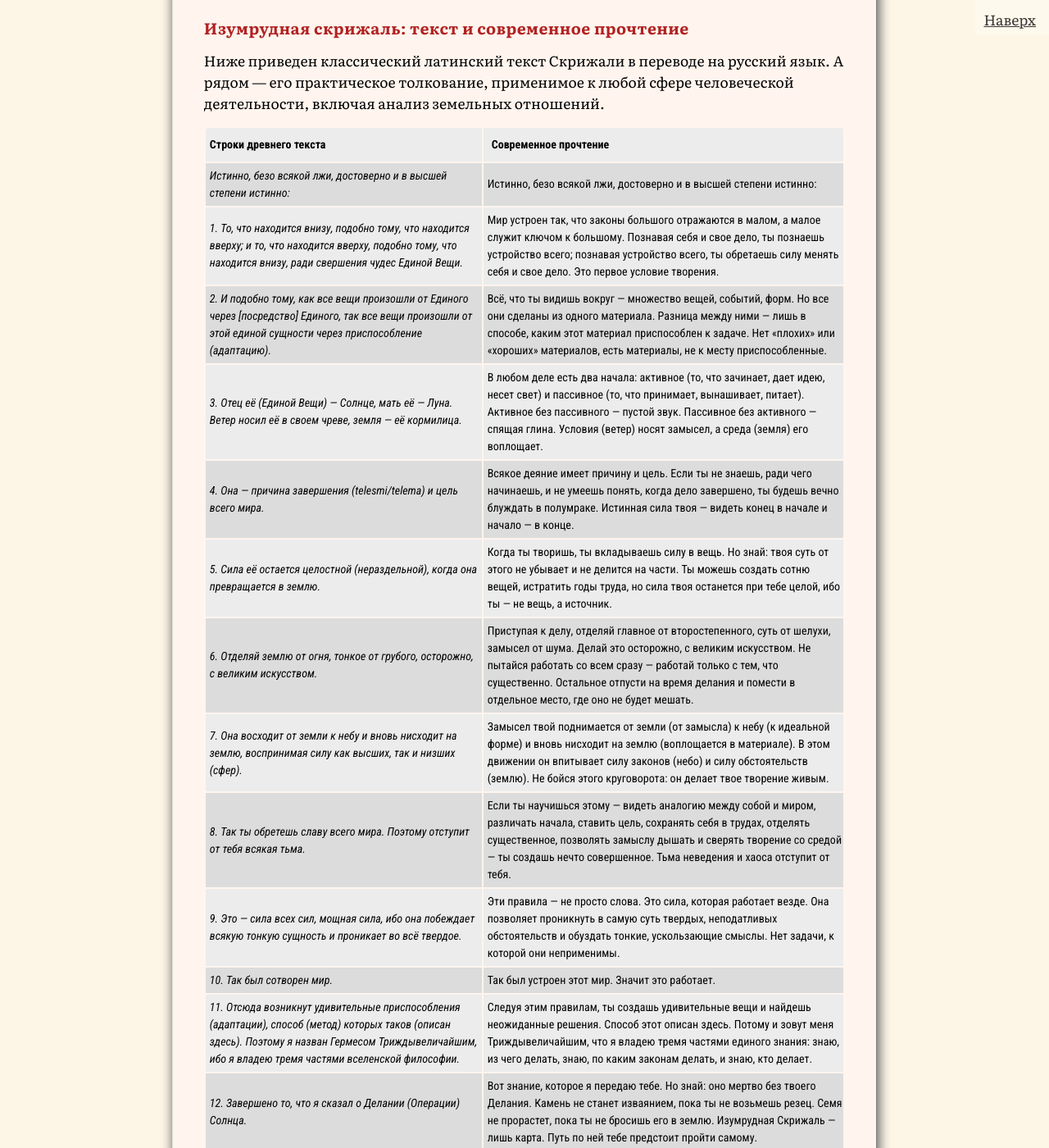
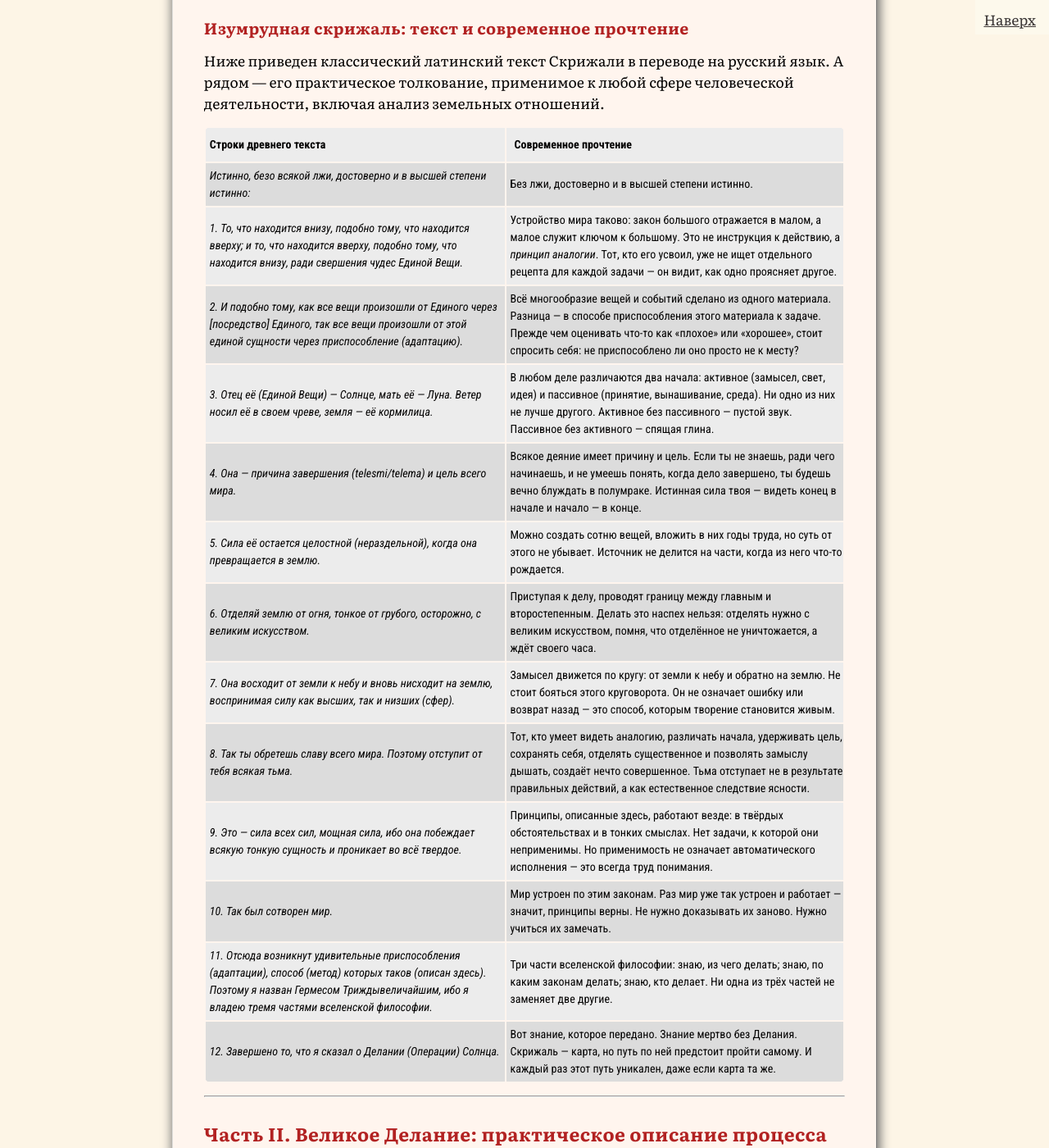
Before and after one commit to SergSi/land-use-art, a Jekyll site: the page built from _posts/2026-02-23-alhimia.md, in a window 1280 px wide and 1400 px high, scrolled down 2255 px. Shown: the whole window at 82% size. Built offline with Jekyll 4.4.1, drawn with Linux system fonts in a browser that asks for light colours; some web fonts are replaced; some of the changed text lies outside the part shown.

Commit message:
Update 2026-02-23-alhimia.md

```diff
--- a/_posts/2026-02-23-alhimia.md
+++ b/_posts/2026-02-23-alhimia.md
@@ -29,19 +29,19 @@ class: analitika
 
 | Строки древнего текста                                       | Современное прочтение                                        |
 | :----------------------------------------------------------- | :----------------------------------------------------------- |
-| *Истинно, безо всякой лжи, достоверно и в высшей степени истинно:* | Истинно, безо всякой лжи, достоверно и в высшей степени истинно: |
-| *1. То, что находится внизу, подобно тому, что находится вверху; и то, что находится вверху, подобно тому, что находится внизу, ради свершения чудес Единой Вещи.* | Мир устроен так, что законы большого отражаются в малом, а малое служит ключом к большому. Познавая себя и свое дело, ты познаешь устройство всего; познавая устройство всего, ты обретаешь силу менять себя и свое дело. Это первое условие творения. |
-| *2. И подобно тому, как все вещи произошли от Единого через [посредство] Единого, так все вещи произошли от этой единой сущности через приспособление (адаптацию).* | Всё, что ты видишь вокруг — множество вещей, событий, форм. Но все они сделаны из одного материала. Разница между ними — лишь в способе, каким этот материал приспособлен к задаче. Нет «плохих» или «хороших» материалов, есть материалы, не к месту приспособленные. |
-| *3. Отец её (Единой Вещи) — Солнце, мать её — Луна. Ветер носил её в своем чреве, земля — её кормилица.* | В любом деле есть два начала: активное (то, что зачинает, дает идею, несет свет) и пассивное (то, что принимает, вынашивает, питает). Активное без пассивного — пустой звук. Пассивное без активного — спящая глина. Условия (ветер) носят замысел, а среда (земля) его воплощает. |
+| *Истинно, безо всякой лжи, достоверно и в высшей степени истинно:* | Без лжи, достоверно и в высшей степени истинно.              |
+| *1. То, что находится внизу, подобно тому, что находится вверху; и то, что находится вверху, подобно тому, что находится внизу, ради свершения чудес Единой Вещи.* | Устройство мира таково: закон большого отражается в малом, а малое служит ключом к большому. Это не инструкция к действию, а *принцип аналогии*. Тот, кто его усвоил, уже не ищет отдельного рецепта для каждой задачи — он видит, как одно проясняет другое. |
+| *2. И подобно тому, как все вещи произошли от Единого через [посредство] Единого, так все вещи произошли от этой единой сущности через приспособление (адаптацию).* | Всё многообразие вещей и событий сделано из одного материала. Разница — в способе приспособления этого материала к задаче. Прежде чем оценивать что-то как «плохое» или «хорошее», стоит спросить себя: не приспособлено ли оно просто не к месту? |
+| *3. Отец её (Единой Вещи) — Солнце, мать её — Луна. Ветер носил её в своем чреве, земля — её кормилица.* | В любом деле различаются два начала: активное (замысел, свет, идея) и пассивное (принятие, вынашивание, среда). Ни одно из них не лучше другого. Активное без пассивного — пустой звук. Пассивное без активного — спящая глина. |
 | *4. Она — причина завершения (telesmi/telema) и цель всего мира.* | Всякое деяние имеет причину и цель. Если ты не знаешь, ради чего начинаешь, и не умеешь понять, когда дело завершено, ты будешь вечно блуждать в полумраке. Истинная сила твоя — видеть конец в начале и начало — в конце. |
-| *5. Сила её остается целостной (нераздельной), когда она превращается в землю.* | Когда ты творишь, ты вкладываешь силу в вещь. Но знай: твоя суть от этого не убывает и не делится на части. Ты можешь создать сотню вещей, истратить годы труда, но сила твоя останется при тебе целой, ибо ты — не вещь, а источник. |
-| *6. Отделяй землю от огня, тонкое от грубого, осторожно, с великим искусством.* | Приступая к делу, отделяй главное от второстепенного, суть от шелухи, замысел от шума. Делай это осторожно, с великим искусством. Не пытайся работать со всем сразу — работай только с тем, что существенно. Остальное отпусти на время делания и помести в отдельное место, где оно не будет мешать. |
-| *7. Она восходит от земли к небу и вновь нисходит на землю, воспринимая силу как высших, так и низших (сфер).* | Замысел твой поднимается от земли (от замысла) к небу (к идеальной форме) и вновь нисходит на землю (воплощается в материале). В этом движении он впитывает силу законов (небо) и силу обстоятельств (землю). Не бойся этого круговорота: он делает твое творение живым. |
-| *8. Так ты обретешь славу всего мира. Поэтому отступит от тебя всякая тьма.* | Если ты научишься этому — видеть аналогию между собой и миром, различать начала, ставить цель, сохранять себя в трудах, отделять существенное, позволять замыслу дышать и сверять творение со средой — ты создашь нечто совершенное. Тьма неведения и хаоса отступит от тебя. |
-| *9. Это — сила всех сил, мощная сила, ибо она побеждает всякую тонкую сущность и проникает во всё твердое.* | Эти правила — не просто слова. Это сила, которая работает везде. Она позволяет проникнуть в самую суть твердых, неподатливых обстоятельств и обуздать тонкие, ускользающие смыслы. Нет задачи, к которой они неприменимы. |
-| *10. Так был сотворен мир.*                                  | Так был устроен этот мир. Значит это работает.               |
-| *11. Отсюда возникнут удивительные приспособления (адаптации), способ (метод) которых таков (описан здесь). Поэтому я назван Гермесом Триждывеличайшим, ибо я владею тремя частями вселенской философии.* | Следуя этим правилам, ты создашь удивительные вещи и найдешь неожиданные решения. Способ этот описан здесь. Потому и зовут меня Триждывеличайшим, что я владею тремя частями единого знания: знаю, из чего делать, знаю, по каким законам делать, и знаю, кто делает. |
-| *12. Завершено то, что я сказал о Делании (Операции) Солнца.* | Вот знание, которое я передаю тебе. Но знай: оно мертво без твоего Делания. Камень не станет изваянием, пока ты не возьмешь резец. Семя не прорастет, пока ты не бросишь его в землю. Изумрудная Скрижаль — лишь карта. Путь по ней тебе предстоит пройти самому. |
+| *5. Сила её остается целостной (нераздельной), когда она превращается в землю.* | Можно создать сотню вещей, вложить в них годы труда, но суть от этого не убывает. Источник не делится на части, когда из него что-то рождается. |
+| *6. Отделяй землю от огня, тонкое от грубого, осторожно, с великим искусством.* | Приступая к делу, проводят границу между главным и второстепенным. Делать это наспех нельзя: отделять нужно с великим искусством, помня, что отделённое не уничтожается, а ждёт своего часа. |
+| *7. Она восходит от земли к небу и вновь нисходит на землю, воспринимая силу как высших, так и низших (сфер).* | Замысел движется по кругу: от земли к небу и обратно на землю. Не стоит бояться этого круговорота. Он не означает ошибку или возврат назад — это способ, которым творение становится живым. |
+| *8. Так ты обретешь славу всего мира. Поэтому отступит от тебя всякая тьма.* | Тот, кто умеет видеть аналогию, различать начала, удерживать цель, сохранять себя, отделять существенное и позволять замыслу дышать, создаёт нечто совершенное. Тьма отступает не в результате правильных действий, а как естественное следствие ясности. |
+| *9. Это — сила всех сил, мощная сила, ибо она побеждает всякую тонкую сущность и проникает во всё твердое.* | Принципы, описанные здесь, работают везде: в твёрдых обстоятельствах и в тонких смыслах. Нет задачи, к которой они неприменимы. Но применимость не означает автоматического исполнения — это всегда труд понимания. |
+| *10. Так был сотворен мир.*                                  | Мир устроен по этим законам. Раз мир уже так устроен и работает — значит, принципы верны. Не нужно доказывать их заново. Нужно учиться их замечать. |
+| *11. Отсюда возникнут удивительные приспособления (адаптации), способ (метод) которых таков (описан здесь). Поэтому я назван Гермесом Триждывеличайшим, ибо я владею тремя частями вселенской философии.* | Три части вселенской философии: знаю, из чего делать; знаю, по каким законам делать; знаю, кто делает. Ни одна из трёх частей не заменяет две другие. |
+| *12. Завершено то, что я сказал о Делании (Операции) Солнца.* | Вот знание, которое передано. Знание мертво без Делания. Скрижаль — карта, но путь по ней предстоит пройти самому. И каждый раз этот путь уникален, даже если карта та же. |
 
 ---
 
@@ -489,19 +489,31 @@ class Center self
 
 И здесь рождается *ясность* — но не до, а в самом акте разделения. Ты видишь: *вот это я могу доверить машине, потому что оно соответствует её природе. А вот это — нет*. Эта ясность — твой компас на всё время работы с ИИ. Держи её.
 
-### 2. Очищение и работа: жёсткая постановка задачи
+### 2. Очищение и работа: точность без алгоритма
 
-В стерильном пространстве твоего запроса ИИ становится «очищенным делателем». Он лишён всего, что мешает: сомнений, усталости, предвзятости (если ты хорошо очистил данные). Но у этой стерильности есть обратная сторона: ИИ буквален. Он не понимает иронии, недосказанности, намёка. Он исполнит инструкцию до буквы, даже если эта буква ведёт к абсурду.
+В пространстве, где человек обратился к искусственному разуму, действует тот же закон, что и в любом другом Делании: *в колбу попадает только то, что признано существенным на этапе разделения*. Ничего лишнего. Ничего случайного.
 
-Поэтому твоя задача на этом этапе — говорить с ИИ на его языке, языке предельно чётких инструкций. Ты не просишь, ты ставишь задачу.
+Искусственный разум буквален. Он не знает недосказанности, не чувствует иронии, не различает важное и неважное вне того, что ему явно указано. Это не недостаток, а его природа — как природа огня сжигать, а воды течь вниз. Тот, кто работает с ним, не борется с этой природой, а принимает её как данность.
 
-- «Составь перечень вопросов, за решение которых кадастровый инженер несёт ответственность в соответствии с требованиями законодательства.»
-- «Найди все пересечения этих земельных участков с охранными зонами, используя следующие карты...»
-- «Проверь исковое заявление на соответствие требованиям Гражданского процессуального кодекса.»
+Поэтому речь идёт не о «правильной формулировке запроса» (это всё ещё поиск алгоритма), а о *способе присутствия* в этом пространстве.
 
-ИИ создаёт «примерное творение» — идеальный, выхолощенный, математически выверенный продукт. Чертеж, но не дом. Текст, но не смысл. Вариант, но не выбор.
+Вот что отличает герметический подход от технократического:
 
-В этом пространстве работы ты удерживаешь ясность, обретённую при разделении. Ты не добавляешь в запрос того, что уже признал несоответствующим. Ты не просишь машину «понять ситуацию» — потому что понимание требует внутреннего, которого у неё нет. Ты просишь только то, что ей по силам.
+*Технократ* ищет «идеальный промпт» — последовательность слов, которая гарантированно приведёт к нужному результату. Он думает, что машину можно «научить» или «объяснить».
+
+*Алхимик* знает: машина не учится и не понимает. Она только преобразует то, что получила, по тем правилам, которые в неё заложены. Поэтому его задача — не подобрать слова, а *удержать чистоту разделения*.
+
+Это означает:
+
+- То, что отправляется в колбу, должно быть очищено от двусмысленности — не потому, что машина «обидится» или «ошибётся», а потому, что двусмысленность порождает случайный, а не управляемый результат.
+- То, что остаётся за порогом (контекст, эмоции, личные оценки, этические суждения), не пытаются «перевести на язык машины». Его просто туда не кладут. Не потому, что это «плохое», а потому, что оно *не соответствует* природе инструмента.
+- Границы задачи задаются не как команда, а как *условия, внутри которых машина остаётся свободна* в рамках своих алгоритмов. Это похоже на то, как русло направляет реку, но не диктует каждой молекуле, куда плыть.
+
+Никакая формулировка не является «правильной» раз и навсегда. В каждом новом деле она рождается заново — из понимания того, что именно сейчас и именно в этой задаче является *существенным*, а что должно быть временно оставлено в хранилище.
+
+Искусственный разум создаёт то, что в терминах Великого Делания называется *примерным творением*: выхолощенный, математически выверенный, логически безупречный продукт. Но это — чертёж, а не здание. Текст, но не смысл. Вариант, но не выбор.
+
+Тот, кто принимает этот чертёж за готовое решение, совершает ошибку, за которую потом платит реальность. Тот, кто помнит о природе инструмента, переходит к следующему шагу — *возвращению отложенного*.
 
 ### 3. Возвращение отложенного: жёсткий контроль
 
```
